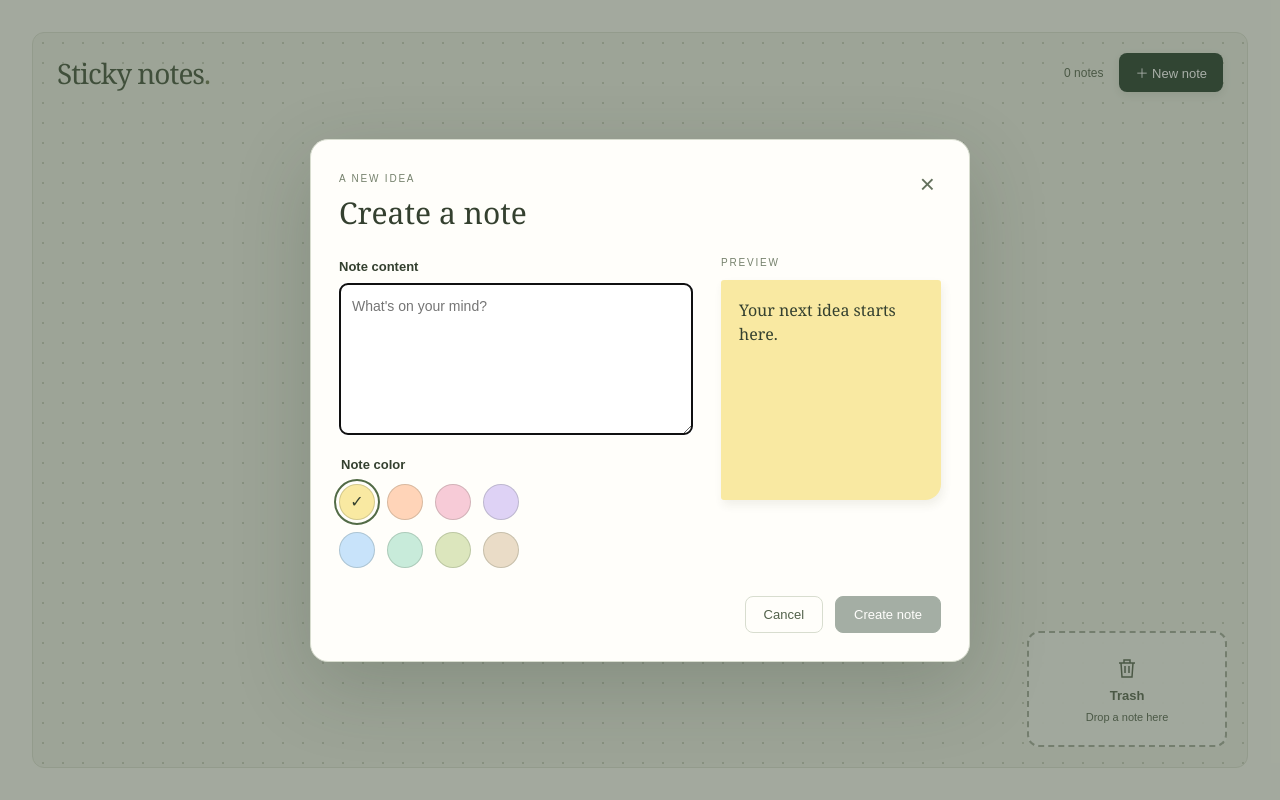
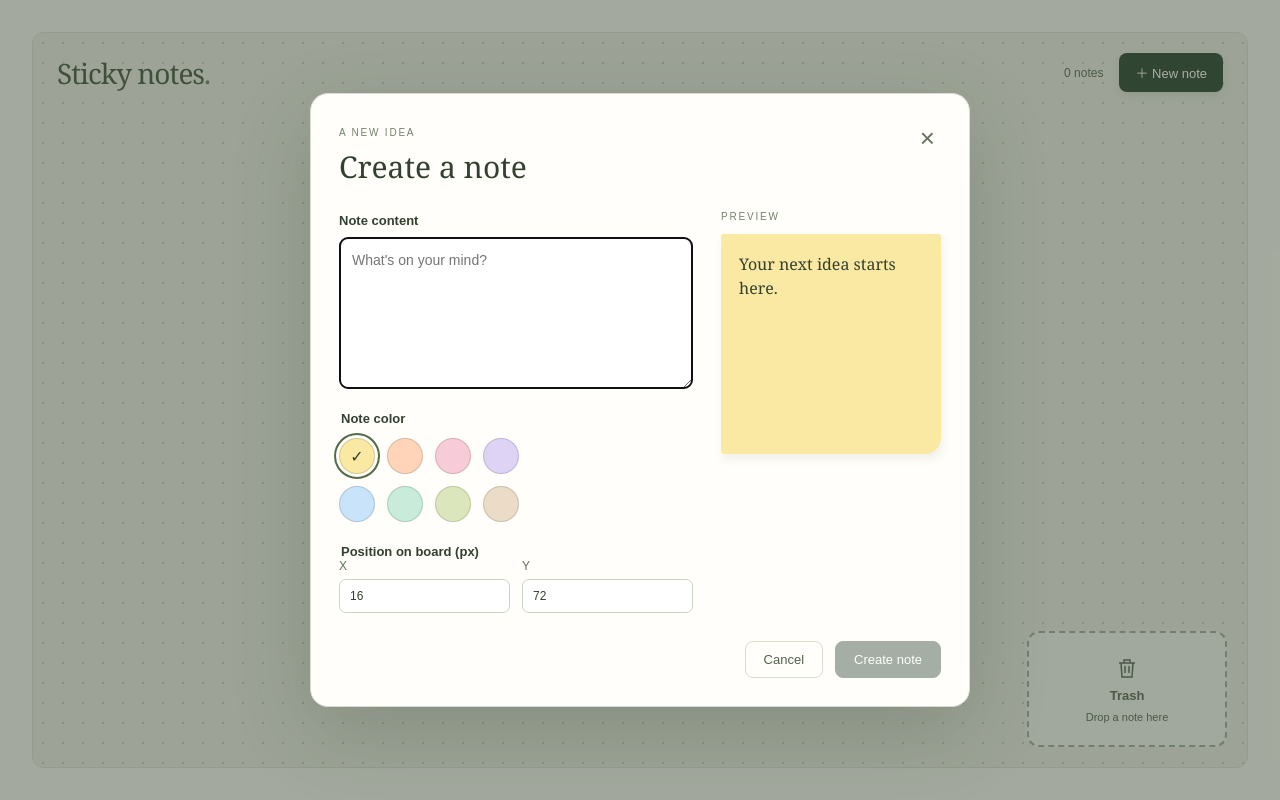
Before and after one commit to Ulisesredi/sticky-notes, a React (Create React App) app: page / in a window 1280 px wide. Both pictures are taken after a click on the button "＋ New note". Built offline with nearby package versions, Linux system fonts and the light colour scheme.

Commit message:
chore: add x and y fields to creation modal

```diff
--- a/src/components/Board/Board.tsx
+++ b/src/components/Board/Board.tsx
@@ -14,7 +14,9 @@ import { SavingFeedback } from "../common/SavingFeedback";
 import { getInitialGeometry } from "../../utils/geometry";
 import "./Board.css";
 
-type ModalState = { type: "create" } | { type: "edit"; noteId: string };
+type ModalState =
+  | { type: "create"; geometry: NoteGeometry; maxX: number; maxY: number }
+  | { type: "edit"; noteId: string };
 
 export function Board() {
   const [initialSnapshot] = useState(loadNotesSnapshot);
@@ -72,19 +74,32 @@ export function Board() {
       setModal({ type: "edit", noteId: id });
   }, []);
 
-  function createNote(draft: NoteDraft) {
+  function openCreate() {
+    const board = boardRef.current;
+    if (!board || interactionLockRef.current !== null) return;
+    const bounds = { width: board.clientWidth, height: board.clientHeight };
+    const geometry = getInitialGeometry(window.innerHeight, bounds, notes);
+    setModal({
+      type: "create",
+      geometry,
+      maxX: bounds.width - geometry.width,
+      maxY: bounds.height - geometry.height,
+    });
+  }
+
+  function createNote(draft: NoteDraft & Pick<NoteGeometry, "x" | "y">) {
     const board = boardRef.current;
     if (!board) return;
+    const bounds = { width: board.clientWidth, height: board.clientHeight };
+    const geometry = getInitialGeometry(window.innerHeight, bounds, notes);
     dispatch({
       type: "note/created",
       note: {
         id: crypto.randomUUID(),
         ...draft,
-        ...getInitialGeometry(
-          window.innerHeight,
-          { width: board.clientWidth, height: board.clientHeight },
-          notes,
-        ),
+        ...geometry,
+        x: Math.max(0, Math.min(draft.x, bounds.width - geometry.width)),
+        y: Math.max(0, Math.min(draft.y, bounds.height - geometry.height)),
       },
     });
     setModal(null);
@@ -121,8 +136,7 @@ export function Board() {
                 type="button"
                 className="create-note-button"
                 onClick={() => {
-                  if (interactionLockRef.current === null)
-                    setModal({ type: "create" });
+                  openCreate();
                 }}
               >
                 ＋ New note
@@ -156,6 +170,9 @@ export function Board() {
       {modal?.type === "create" && (
         <CreateNoteModal
           mode="create"
+          initialGeometry={modal.geometry}
+          maxX={modal.maxX}
+          maxY={modal.maxY}
           onCreate={createNote}
           onClose={() => setModal(null)}
         />
--- a/src/components/CreateNoteModal/CreateNoteModal.css
+++ b/src/components/CreateNoteModal/CreateNoteModal.css
@@ -17,6 +17,10 @@
 .create-modal__fields > label, .create-modal legend { font-size: 13px; font-weight: 600; }
 .create-modal textarea { display: block; width: 100%; resize: vertical; min-height: 100px; max-height: 260px; padding: 12px; margin-top: 8px; border: 1px solid #cbd3c2; border-radius: 8px; background: #fff; color: #34402f; font: 14px/1.5 Arial, sans-serif; }
 .create-modal fieldset { padding: 0; margin: 22px 0 0; border: 0; }
+.create-modal__position { display: grid; grid-template-columns: 1fr 1fr; gap: 12px; }
+.create-modal__position legend { grid-column: 1 / -1; }
+.create-modal__position label { display: grid; gap: 6px; color: #63705c; font-size: 12px; }
+.create-modal__position input { width: 100%; padding: 9px 10px; border: 1px solid #cbd3c2; border-radius: 7px; color: #34402f; background: #fff; }
 .create-modal__colors { display: grid; grid-template-columns: repeat(4, 36px); gap: 12px; margin-top: 12px; }
 .color-option { position: relative; display: block; width: 36px; height: 36px; cursor: pointer; }
 .color-option input { position: absolute; inset: 0; width: 100%; height: 100%; margin: 0; opacity: 0; cursor: pointer; }
--- a/src/components/CreateNoteModal/CreateNoteModal.tsx
+++ b/src/components/CreateNoteModal/CreateNoteModal.tsx
@@ -1,9 +1,16 @@
 import { FormEvent, useLayoutEffect, useRef, useState } from "react";
 import { NOTE_COLORS, NoteColor } from "../../model/notes.colors";
-import { Note, NoteDraft } from "../../model/notes.types";
+import { Note, NoteDraft, NoteGeometry } from "../../model/notes.types";
 import "./CreateNoteModal.css";
 
-type CreateProps = { mode: "create"; onCreate: (draft: NoteDraft) => void; onClose: () => void };
+type CreateProps = {
+  mode: "create";
+  initialGeometry: NoteGeometry;
+  maxX: number;
+  maxY: number;
+  onCreate: (draft: NoteDraft & Pick<NoteGeometry, "x" | "y">) => void;
+  onClose: () => void;
+};
 type EditProps = { mode: "edit"; note: Note; onSave: (id: string, draft: NoteDraft) => void; onClose: () => void };
 type Props = CreateProps | EditProps;
 
@@ -14,6 +21,8 @@ export function CreateNoteModal(props: Props) {
   const [color, setColor] = useState<NoteColor>(() =>
     props.mode === "edit" ? props.note.color : NOTE_COLORS[0].value
   );
+  const [x, setX] = useState(() => props.mode === "create" ? String(props.initialGeometry.x) : "");
+  const [y, setY] = useState(() => props.mode === "create" ? String(props.initialGeometry.y) : "");
 
   useLayoutEffect(() => {
     const dialog = dialogRef.current;
@@ -29,7 +38,7 @@ export function CreateNoteModal(props: Props) {
     if (!normalizedContent) return;
     const draft = { content: normalizedContent, color };
     if (props.mode === "edit") props.onSave(props.note.id, draft);
-    else props.onCreate(draft);
+    else props.onCreate({ ...draft, x: Number(x), y: Number(y) });
   }
 
   const editing = props.mode === "edit";
@@ -67,6 +76,19 @@ export function CreateNoteModal(props: Props) {
                 ))}
               </div>
             </fieldset>
+            {!editing && (
+              <fieldset className="create-modal__position">
+                <legend>Position on board (px)</legend>
+                <label htmlFor="note-x">X
+                  <input id="note-x" type="number" min="0" max={props.mode === "create" ? props.maxX : undefined}
+                    step="any" required value={x} onChange={(event) => setX(event.target.value)} />
+                </label>
+                <label htmlFor="note-y">Y
+                  <input id="note-y" type="number" min="0" max={props.mode === "create" ? props.maxY : undefined}
+                    step="any" required value={y} onChange={(event) => setY(event.target.value)} />
+                </label>
+              </fieldset>
+            )}
           </div>
           <section className="create-modal__preview" aria-label="Note preview">
             <span className="create-modal__preview-label">PREVIEW</span>
```
Also changed, not shown: 1 other file (tests, documents, lock files or other folders).
